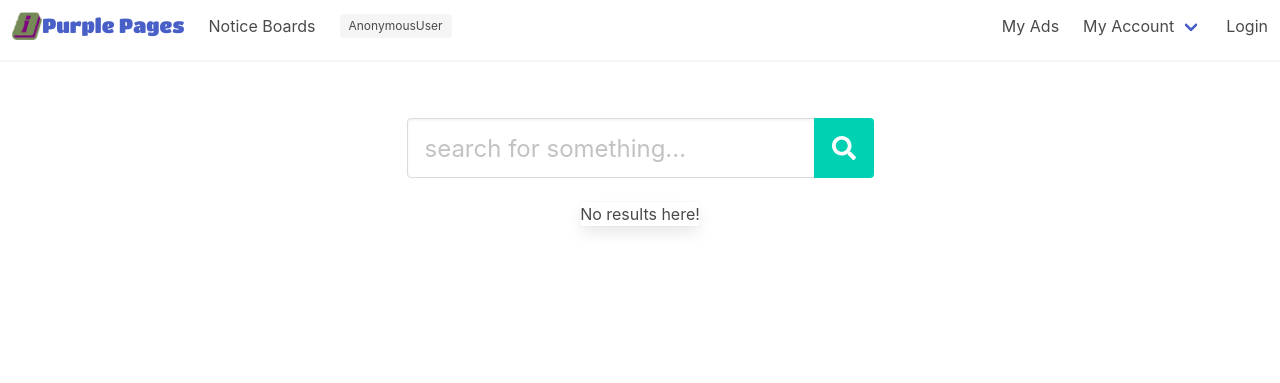
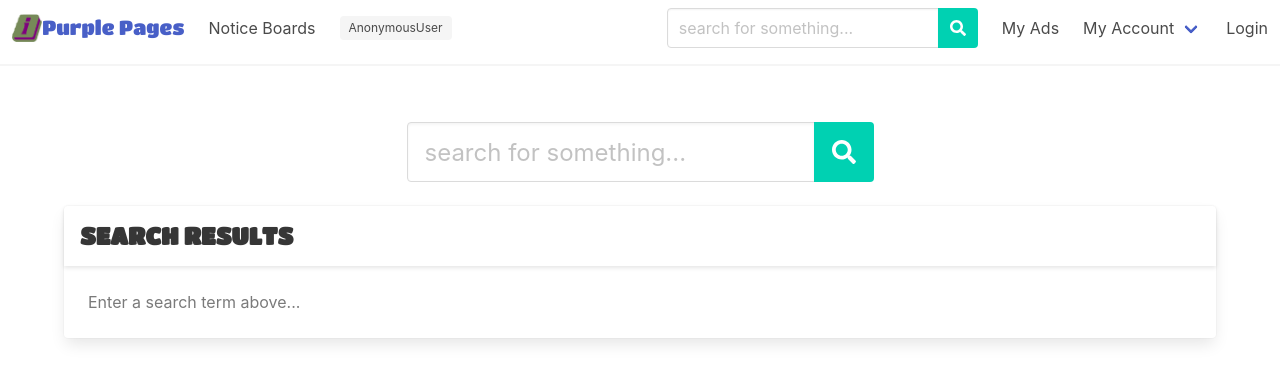
Before and after one commit to davebland/purple-pages, a Django app: page /search/ in a window 1280 px wide. Shown: the top 383 px of the page. Run offline with Django 3.2, Linux system fonts and the light colour scheme; parts of the project's set-up code (start-up, migrations or seed data) failed here and were passed over; some libraries are stand-ins or nearby versions.

Commit message:
completed search page view and layout

```diff
--- a/home/templates/search.html
+++ b/home/templates/search.html
@@ -15,20 +15,28 @@
         </form>
     </div>
 </div>
-<div class="level">
-    <div class="level-item">
-        <!-- Search Results -->
-        <div class="card">
-            <div class="card-body">
-                {% if adverts %}
-                    {% for ad in adverts %}
-                    ad.render()
-                    {% endfor %}
-                {% else %}
-                    No results here!
-                {% endif %}
+<!-- Search Results -->
+<div id="notice-board" class="card">
+    <div class="card-header">
+        <h3 class="card-header-title is-size-4 is-uppercase titan">Search Results</h3>
+    </div>
+    <div class="card-content">
+        {% if adverts %}
+        <div class="columns is-multiline">
+            {% for ad in adverts %}
+            <!-- Loop through ads and create column for each -->
+            <div class="column is-half-tablet is-one-third-desktop">
+                {{ ad.render }}
             </div>
+            {% endfor %}
         </div>
+        {% else %}
+            {% if 'search_string' in request.GET %}
+            <p class="has-text-grey">No results found</p>
+            {% else %}
+            <p class="has-text-grey">Enter a search term above...</p>
+            {% endif %}
+        {% endif %}
     </div>
 </div>
 {% endblock %}
--- a/home/views.py
+++ b/home/views.py
@@ -21,11 +21,11 @@ def home(request):
 
 def search(request):
     """ Generate a blank search page or return results """
+    adverts = None
     if 'search_string' in request.GET:
-        adverts = Advert.objects.filter(Q(title__icontains=request.GET['search_string']) |
-                    Q(strapline__icontains=request.GET['search_string']) |
-                        Q(text_content__icontains=request.GET['search_string']) |
-                            Q(link_url__icontains=request.GET['search_string']))
-    else:
-        adverts = None
+        if request.GET['search_string'] != "":
+            adverts = Advert.objects.filter(Q(title__icontains=request.GET['search_string']) |
+                        Q(strapline__icontains=request.GET['search_string']) |
+                            Q(text_content__icontains=request.GET['search_string']) |
+                                Q(link_url__icontains=request.GET['search_string']))
     return render(request, 'search.html', {'adverts':adverts})
--- a/templates/base.html
+++ b/templates/base.html
@@ -37,6 +37,18 @@
                     </div>
                 </div>
                 <div class="navbar-end">
+                    <div class="navbar-item">
+                        <form class="" action="{% url 'search' %}">
+                            <div class="field has-addons">
+                                <div class="control">
+                                    <input class="input" type="text" name="search_string" placeholder="search for something..." value="{{ request.GET.search_string }}">
+                                </div>
+                                <div class="control">
+                                    <button class="button is-primary"><span class="icon"><i class="fas fa-search"></i></span></button>
+                                </div>
+                            </div>
+                        </form>
+                    </div>
                     <a href="" class="navbar-item">My Ads</a>
                     <div href="#" class="navbar-item has-dropdown is-hoverable">
                         <!-- Dropdown Account Menu -->
```
